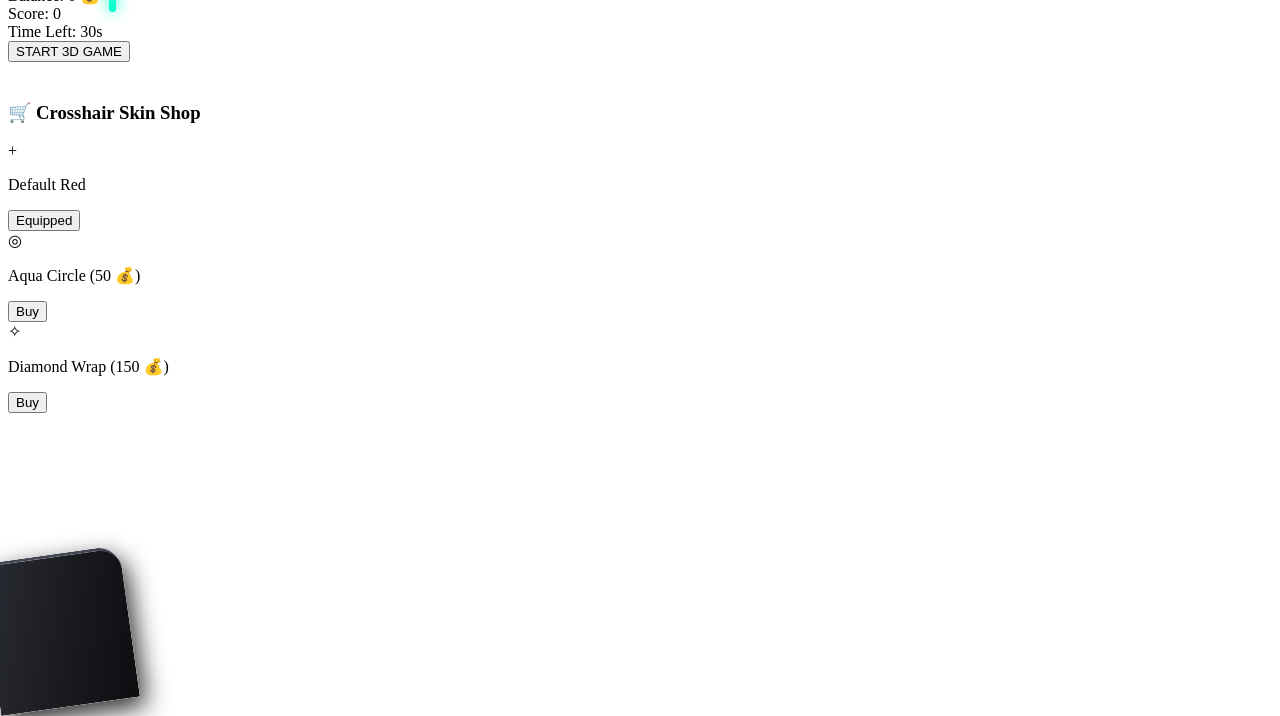
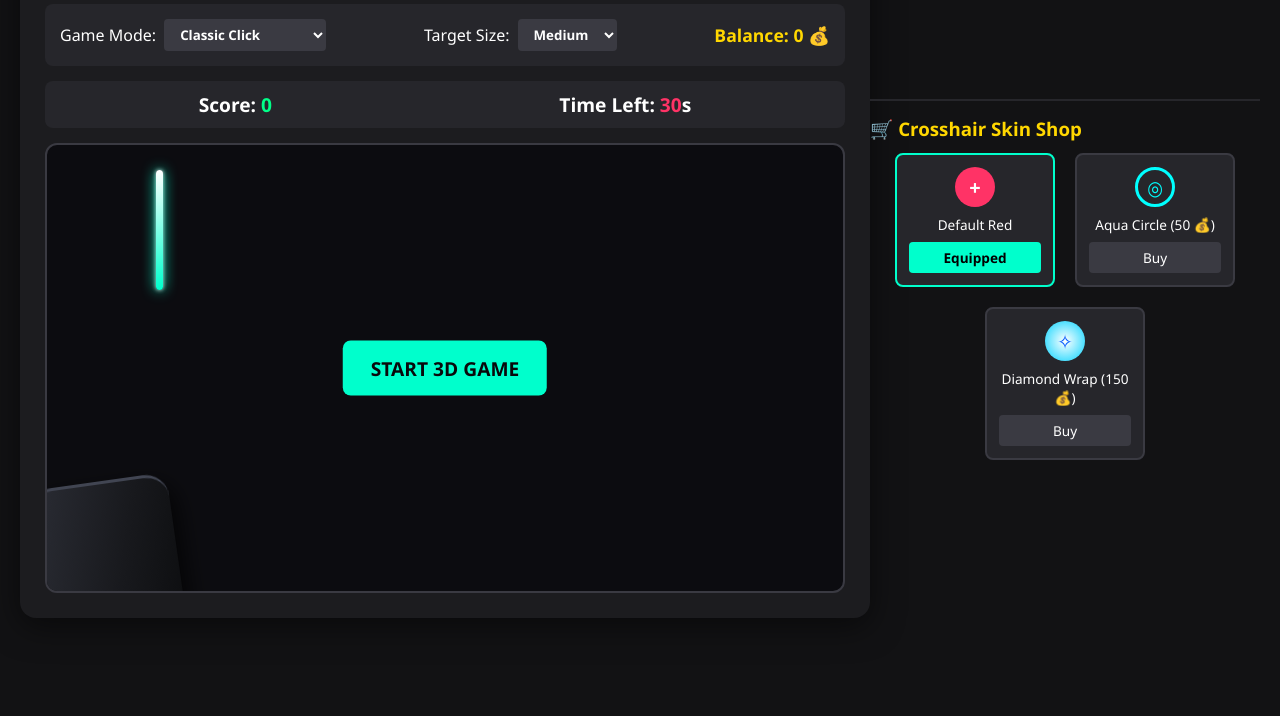
Before and after one commit to lokeyuliang-maker/aim-trainer, a plain HTML site: page index.html in a window 1280 px wide. Shown: the part 133-849 px from the top of the page. After the commit the page ends 800 px from the top, so only its background shows below. Drawn offline with Linux system fonts and the light colour scheme.

Commit message:
Add files via upload

```diff
--- a/style.css
+++ b/style.css
@@ -1,8 +1,147 @@
+
+* {
+    box-sizing: border-box;
+    margin: 0;
+    padding: 0;
+    font-family: 'Segoe UI', Tahoma, Geneva, Verdana, sans-serif;
+}
+
+body {
+    background-color: #121214;
+    color: #ffffff;
+    display: flex;
+    justify-content: center;
+    align-items: center;
+    min-height: 100vh;
+    padding: 20px;
+}
+
+.game-container {
+    background-color: #1c1c1f;
+    padding: 25px;
+    border-radius: 16px;
+    box-shadow: 0 8px 32px rgba(0, 0, 0, 0.5);
+    text-align: center;
+    width: 100%;
+    max-width: 850px;
+}
+
+h1 {
+    margin-bottom: 20px;
+    font-size: 2rem;
+    color: #00ffcc;
+}
+
+.dashboard {
+    display: flex;
+    justify-content: space-between;
+    align-items: center;
+    background-color: #26262b;
+    padding: 15px;
+    border-radius: 8px;
+    margin-bottom: 15px;
+}
+
+.control-group {
+    display: flex;
+    align-items: center;
+    gap: 8px;
+}
+
+select {
+    background-color: #3a3a42;
+    color: white;
+    border: none;
+    padding: 6px 12px;
+    border-radius: 4px;
+    cursor: pointer;
+    font-weight: bold;
+}
+
+.currency-display {
+    font-size: 1.1rem;
+    font-weight: bold;
+    color: #ffd700;
+}
+
+.scoreboard {
+    display: flex;
+    justify-content: space-around;
+    font-size: 1.2rem;
+    font-weight: bold;
+    margin-bottom: 15px;
+    background: #26262b;
+    padding: 10px;
+    border-radius: 8px;
+}
+
+#score { color: #00ff88; }
+#timer { color: #ff3366; }
+
+/* The main window wrapper container */
+#game-area {
+    width: 100%;
+    height: 450px;
+    background-color: #0c0c10;
+    border: 2px solid #3a3a42;
+    border-radius: 12px;
+    position: relative;
+    overflow: hidden;
+}
+
+/* Force the 3D space to the bottom background layer */
+#game-area canvas {
+    position: absolute;
+    top: 0;
+    left: 0;
+    z-index: 1 !important;
+}
+
+/* Elevate the start button to the absolute top layer */
+#start-btn {
+    position: absolute;
+    top: 50%;
+    left: 50%;
+    transform: translate(-50%, -50%);
+    padding: 14px 28px;
+    font-size: 1.2rem;
+    font-weight: bold;
+    background-color: #00ffcc;
+    color: #09090b;
+    border: none;
+    border-radius: 8px;
+    cursor: pointer;
+    z-index: 10 !important;
+    transition: 0.2s ease;
+}
+
+#start-btn:hover {
+    background-color: #00ccaa;
+    transform: translate(-50%, -50%) scale(1.05);
+}
+
+/* Center Crosshair Dot */
+#crosshair {
+    position: absolute;
+    top: 50%;
+    left: 50%;
+    width: 8px;
+    height: 8px;
+    background-color: #ff3366;
+    box-shadow: 0 0 8px #ff3366;
+    border-radius: 50%;
+    transform: translate(-50%, -50%);
+    pointer-events: none;
+    z-index: 8 !important;
+    display: none;
+}
+
+#crosshair.crosshair-skin-aqua { background-color: #00ffff; box-shadow: 0 0 8px #00ffff; }
+#crosshair.crosshair-skin-diamond { background-color: #ffffff; box-shadow: 0 0 10px #00d2ff; }
 
 /* ==========================================================================
-   UPGRADED TACTICAL FPS WEAPON HANGER
+   UPGRADED TACTICAL FPS WEAPON
    ========================================================================== */
-
 #weapon-hud {
     position: absolute;
     bottom: -20px;
@@ -61,7 +200,7 @@
     width: 55px;
     height: 110px;
     background: linear-gradient(135deg, #1f2026 0%, #15161a 100%);
-    transform: rotate(25deg); /* Angles the handle into the hand naturally */
+    transform: rotate(25deg);
     border-radius: 6px;
     border-right: 3px solid #2d2f38;
     box-shadow: inset -4px -4px 8px rgba(0,0,0,0.5);
@@ -105,3 +244,22 @@
     25% { transform: translateY(40px) scale(0.9) rotate(5deg); }
     100% { transform: translateY(0) scale(1) rotate(0deg); }
 }
+
+/* Shop Layout Styling */
+.shop-section {
+    margin-top: 25px;
+    border-top: 2px solid #26262b;
+    padding-top: 15px;
+}
+.shop-section h3 { margin-bottom: 12px; color: #ffd700; }
+.shop-grid { display: flex; justify-content: center; gap: 20px; flex-wrap: wrap; }
+.shop-item { background-color: #26262b; border: 2px solid #3a3a42; border-radius: 8px; padding: 12px; width: 160px; text-align: center; }
+.shop-item.owned { border-color: #00ffcc; }
+.skin-preview { width: 40px; height: 40px; margin: 0 auto 8px auto; border-radius: 50%; display: flex; align-items: center; justify-content: center; font-size: 20px; font-weight: bold; }
+.default-preview { background-color: #ff3366; color: white; }
+.aqua-preview { border: 3px solid #00ffff; color: #00ffff; background: transparent; }
+.diamond-preview { background: radial-gradient(circle, #ffffff, #00d2ff); color: #0055ff; }
+
+.shop-grid p { font-size: 0.85rem; margin-bottom: 8px; }
+.equip-btn { background-color: #3a3a42; color: white; border: none; padding: 6px 12px; border-radius: 4px; cursor: pointer; width: 100%; font-size: 0.85rem; }
+.equip-btn.active { background-color: #00ffcc; color: #000; font-weight: bold; }
```
